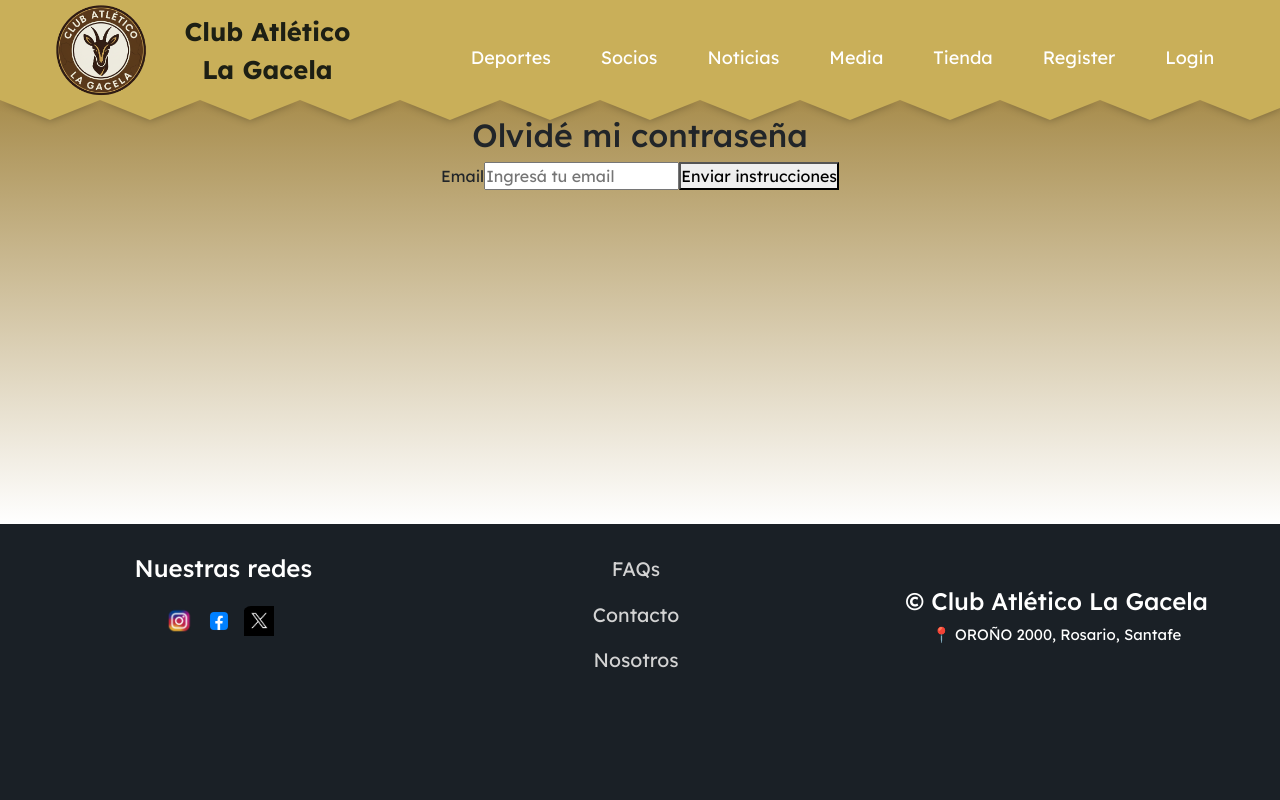
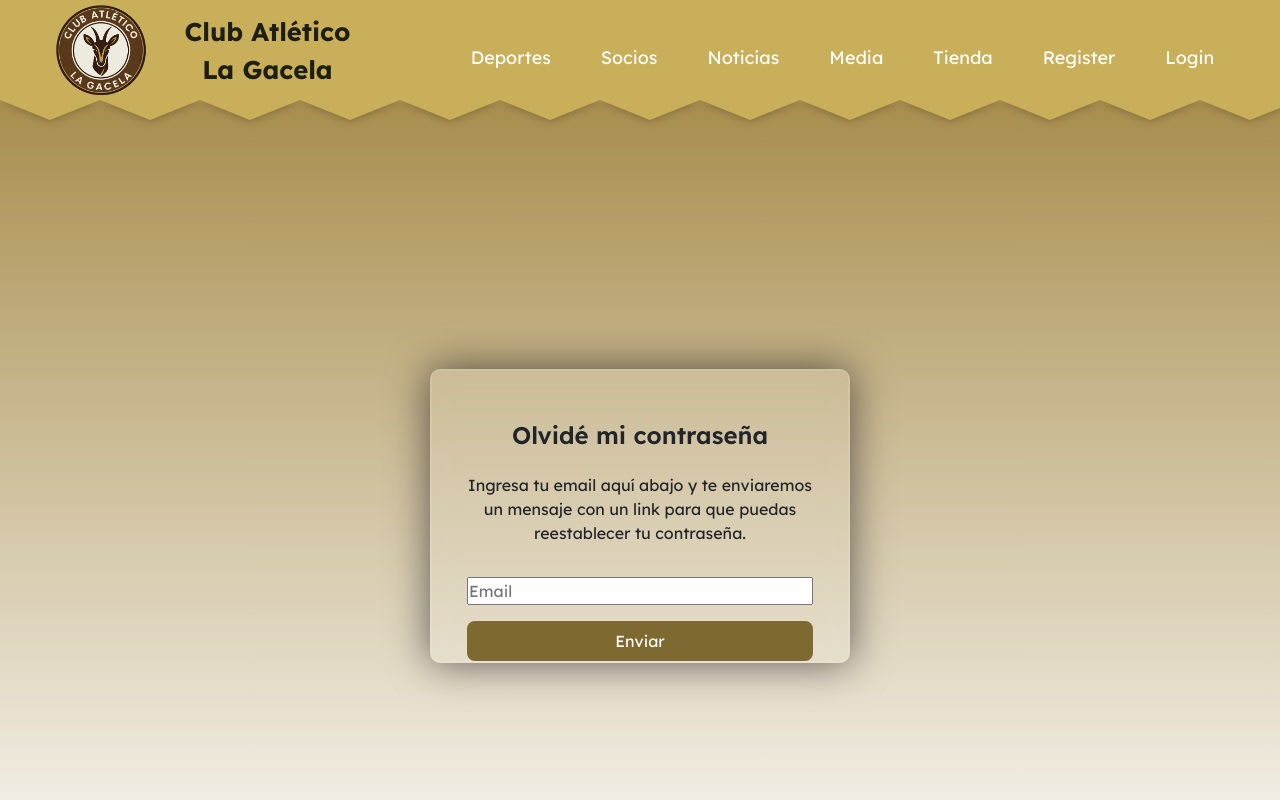
Before and after one commit to bernioviedo/TP-Club, a React (Vite) app in the folder client/club-frontend/: page /forgot-password in a window 1280 px wide. Shown: the top 800 px of the page. Built offline with nearby package versions, Linux system fonts and the light colour scheme; no server answers.

Commit message:
agrega estilos a pagina de ForgotPassword

```diff
--- /dev/null
+++ b/client/club-frontend/src/pages/ForgotPassword.css
@@ -0,0 +1,75 @@
+.forgot-password-form{
+    display: grid;
+    grid-template-areas:
+    'header'
+    'description'
+    'body';
+    gap: 1rem;
+    @media (min-width: 520px){
+        background-color: rgba(255,255,255,0.13);
+        position: absolute;
+        border-radius: 10px;
+        backdrop-filter: blur(10px);
+        border: 2px solid rgba(255,255,255,0.1);
+        box-shadow: 0 0 40px rgba(8,7,16,0.6);
+        padding: 50px 35px;
+        padding-bottom: 0;
+        max-width: 420px;
+        width: auto;
+        box-sizing: border-box;
+        max-height: 90vh;
+        overflow-y: auto;
+        overflow-x: hidden;
+    }
+}
+
+.forgot-password-container{
+    display: flex;
+    min-height: 100vh;
+    flex-direction: column;
+    align-items: center;
+    justify-content: center;
+    /* @media (max-width: 320px) {
+        flex-direction: column;
+        align-items: start;
+        justify-content: center;
+        gap: 1rem;
+        height: 100%;
+        margin: 0 auto;
+        width: 100%;
+    } */
+}
+
+.form-title{
+    grid-area: header;
+    font-size: 1.5rem;
+    font-weight: 600;
+    text-align: center;
+}
+
+.description{
+    grid-area: description;
+    font-size: 1rem;
+    text-align: center;
+}
+
+.body{
+    grid-area: body;
+    display: flex;
+    flex-direction: column;
+    gap: 1rem;
+    margin-top: 1rem;
+}
+
+.submit-button{
+    width: 100%;
+    background-color: #7e6a30;
+    color:#fff;
+    padding: 0.5rem 1rem;
+    border-radius: 8px;
+    border: none;
+}
+
+.submit-button:hover{
+    background-color: #a68c4e;
+}
--- a/client/club-frontend/src/pages/ForgotPassword.jsx
+++ b/client/club-frontend/src/pages/ForgotPassword.jsx
@@ -1,6 +1,7 @@
 import { useState } from 'react';
 import axios from 'axios';
 import toast from 'react-hot-toast';
+import './ForgotPassword.css';
 
 export default function ForgotPassword() {
     const [email, setEmail] = useState('');
@@ -28,18 +29,20 @@ export default function ForgotPassword() {
     );
 
     return (
-        <div>
-            <h2>Olvidé mi contraseña</h2>
-            <form onSubmit={handleSubmit}>
-                <label htmlFor="email">Email</label>
+        <div className="forgot-password-container container-background">
+            <form onSubmit={handleSubmit} className="forgot-password-form">
+                <h2 className="form-title">Olvidé mi contraseña</h2>
+                <label htmlFor="email" className="description">Ingresa tu email aquí abajo y te enviaremos un mensaje con un link para que puedas reestablecer tu contraseña.</label>
+                <div className="body">
                     <input
                         type="email"
                         id="email"
-                    placeholder="Ingresá tu email"
+                        placeholder="Email"
                         value={email}
                         onChange={(e) => setEmail(e.target.value)}
                     />
-                <button type="submit">Enviar instrucciones</button>
+                    <button className="submit-button" type="submit">Enviar</button>
+                </div>
             </form>
         </div>
     );
```
Lines whose indentation alone changed are shown as unchanged.
